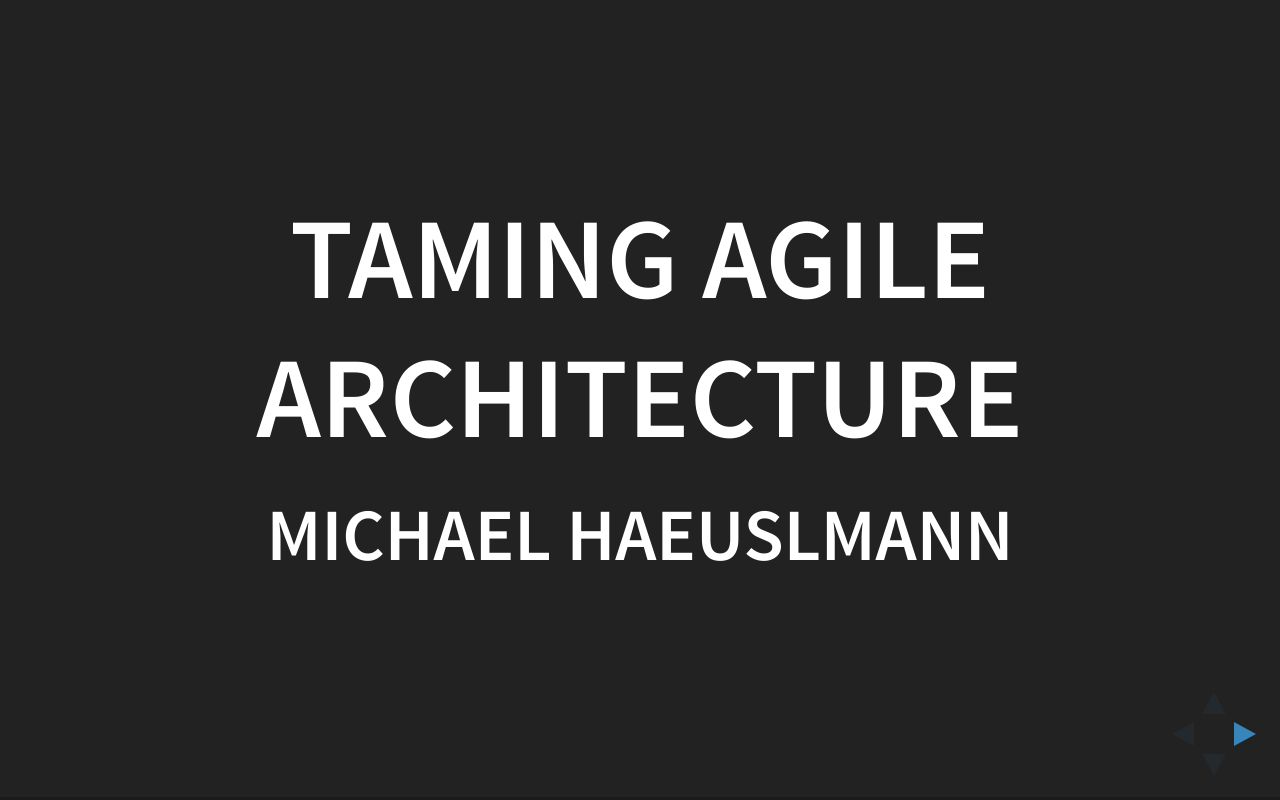
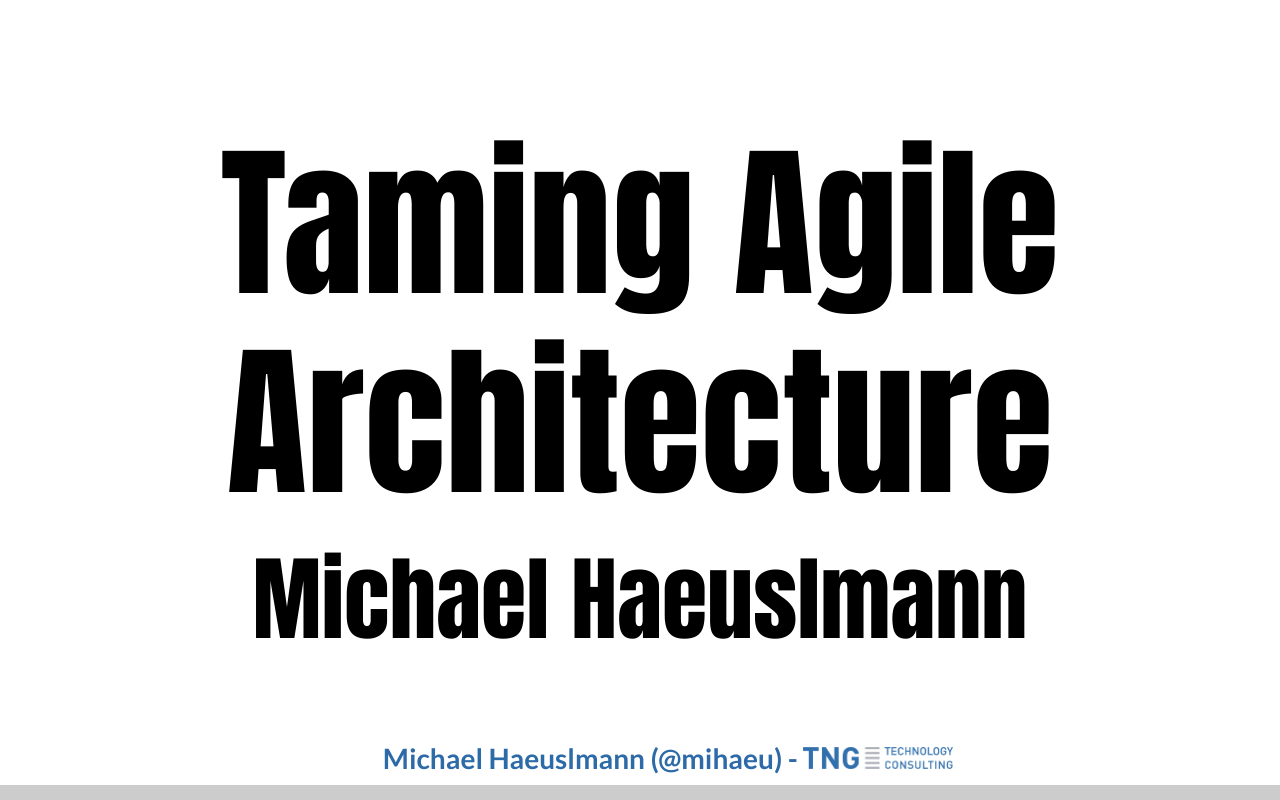
Before and after one commit to mihaeu/talk-taming-agile-architecture, a website: page index.html in a window 1280 px wide. Drawn offline with Linux system fonts and the light colour scheme; a web font is replaced by a local one.

Commit message:
Add TNG info

```diff
--- a/index.html
+++ b/index.html
@@ -7,7 +7,7 @@
 		<title>reveal.js</title>
 
 		<link rel="stylesheet" href="css/reveal.css">
-		<link rel="stylesheet" href="css/theme/black.css">
+		<link rel="stylesheet" href="css/theme/simple.css">
 
 		<!-- Theme used for syntax highlighting of code -->
 		<link rel="stylesheet" href="lib/css/zenburn.css">
@@ -20,14 +20,59 @@
 			link.href = window.location.search.match( /print-pdf/gi ) ? 'css/print/pdf.css' : 'css/print/paper.css';
 			document.getElementsByTagName( 'head' )[0].appendChild( link );
 		</script>
+
+        <style>
+            .reveal section img {
+                border: none;
+                box-shadow: none;
+            }
+
+            .reveal footer {
+                position: absolute;
+                bottom: 1em;
+                left: 1em;
+                width: 100%;
+                text-align: center;
+                vertical-align: text-bottom;
+                font-size: 0.7em;
+                font-weight: bold;
+                color: #2c6aa8;
+            }
+
+            .reveal .progress {
+                height: 15px;
+                /*background: #000;*/
+            }
+
+            .reveal .progress span {
+                background: #2c6aa8;
+            }
+        </style>
 	</head>
 	<body>
 		<div class="reveal">
+            <footer>
+                Michael Haeuslmann (@mihaeu) -
+                <img src="images/tng-logo.png" alt="" width="150">
+            </footer>
 			<div class="slides">
 				<section>
 					<h1>Taming Agile Architecture</h1>
 					<h2>Michael Haeuslmann</h2>
 				</section>
+
+                <section>
+                    <div style="text-align: center;margin-right: 25px;">
+                        <h3 style="display:inline;">Michael Haeuslmann @ </h3>
+                        <img src="images/tng-logo.png" alt="" width="250">
+                    </div>
+                    <img src="images/tng-bg.png" alt="">
+                </section>
+
+                <section data-background-image="images/tng-facts-figures.png" data-background-size="contain ">
+
+                </section>
+
                 <section>
                     <ul>
                         <li>agile</li>
@@ -56,9 +101,15 @@
 					{ src: 'plugin/markdown/marked.js' },
 					{ src: 'plugin/markdown/markdown.js' },
 					{ src: 'plugin/notes/notes.js', async: true },
-					{ src: 'plugin/highlight/highlight.js', async: true, callback: function() { hljs.initHighlightingOnLoad(); } }
-				]
-			});
+					{ src: 'plugin/highlight/highlight.js', async: true, callback: () => hljs.initHighlightingOnLoad() }
+				],
+                controls: false,
+                progress: true,
+                history: true,
+//                center: false,
+                rollingLinks: false,
+                transition: 'none' // default/cube/page/concave/zoom/linear/fade/none
+            });
 		</script>
 	</body>
 </html>
```
Also changed, not shown: README.md, images/tng-bg.png (added), images/tng-facts-figures.png (added), images/tng-logo.png (added).
